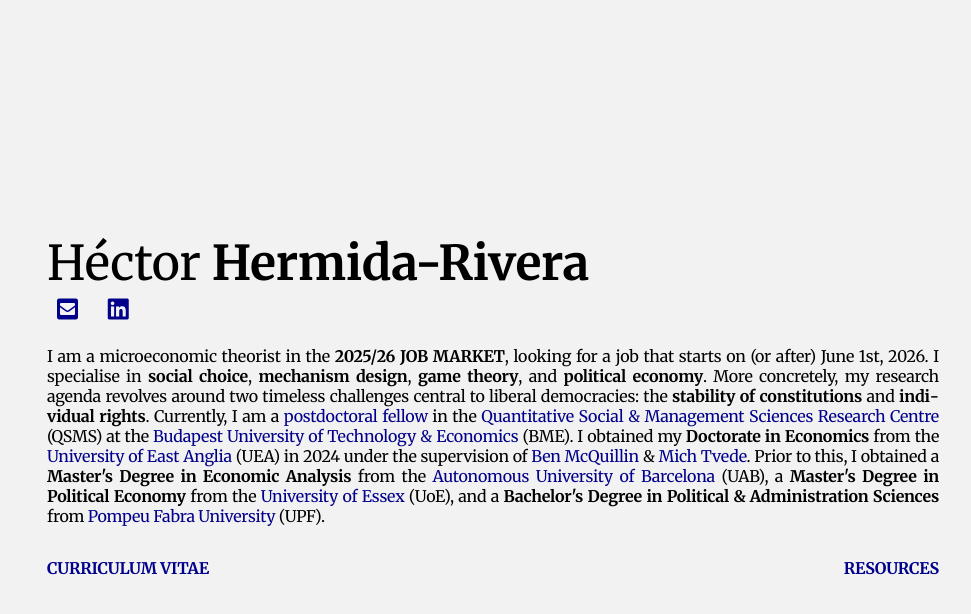
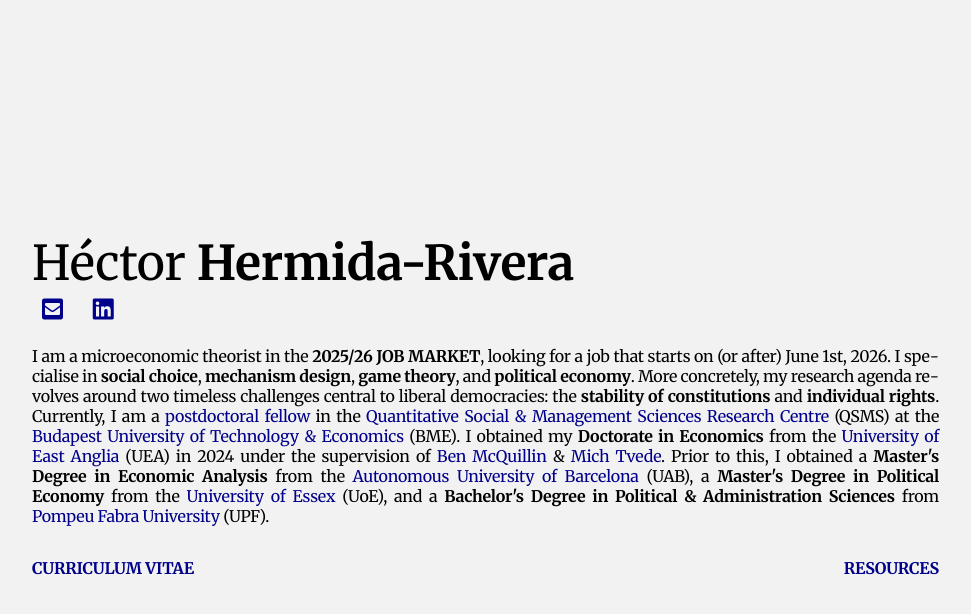
Before and after one commit to HectorHermidaRivera/hectorhermidarivera.github.io, a Jekyll site: the page built from index.md, in a window 1280 px wide. Shown: the top 614 px of the page, without its empty margins (113-1084 px from the left). Built offline with Jekyll 4.4.1, drawn with Linux system fonts in a browser that asks for light colours; a style sheet for code colours, icons or effects is not loaded.

Commit message:
Update style.css

```diff
--- a/assets/css/style.css
+++ b/assets/css/style.css
@@ -38,7 +38,7 @@ body {
   width: 100%;
   margin-left: auto;
   margin-right: auto;
-  padding: 10px 88px 5px 20px;
+  padding: 10px 88px 20px 5px;
   box-sizing: border-box;
   text-align: justify;
   background-color: #f2f2f2;
```
